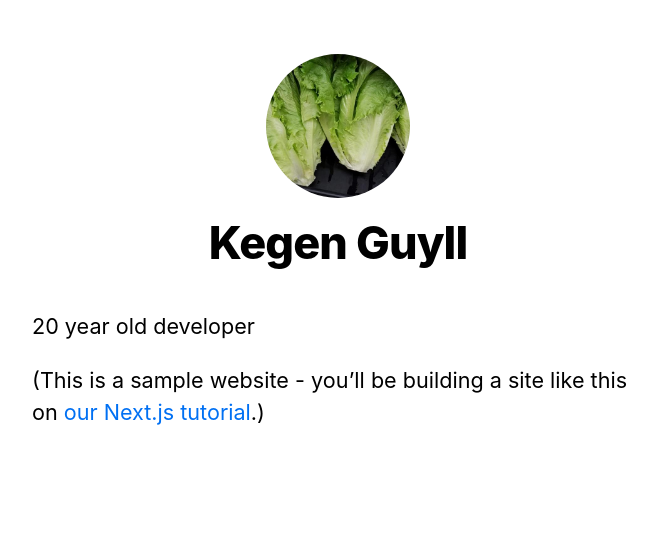
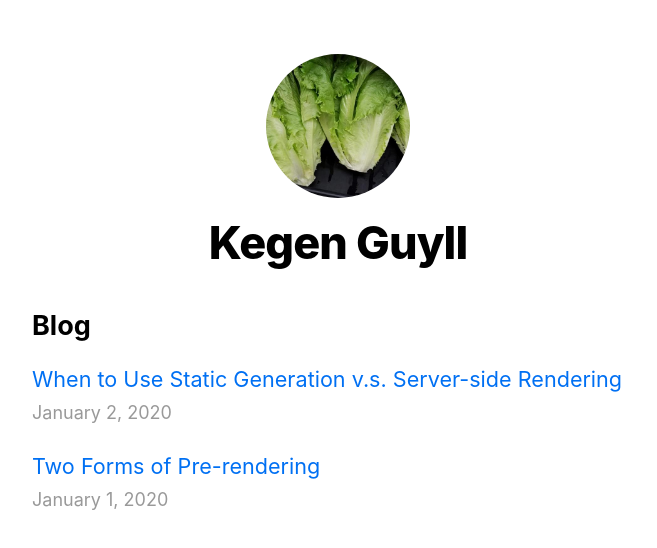
Before and after one commit to KegenGuyll/learnNextjs, a Next.js app: page / in a window 1280 px wide. Shown: the top 548 px of the page, without its empty margins (302-959 px from the left). Built offline with nearby package versions, Linux system fonts and the light colour scheme.

Commit message:
added more stuffs

```diff
--- /dev/null
+++ b/components/date.js
@@ -0,0 +1,6 @@
+import { parseISO, format } from 'date-fns';
+
+export default function Date({ dateString }) {
+  const date = parseISO(dateString);
+  return <time dateTime={dateString}>{format(date, 'LLLL d, yyyy')}</time>;
+}
--- /dev/null
+++ b/lib/posts.js
@@ -0,0 +1,83 @@
+import fs from 'fs';
+import path from 'path';
+import matter from 'gray-matter';
+import remark from 'remark';
+import html from 'remark-html';
+
+const postsDirectory = path.join(process.cwd(), 'posts');
+
+export function getSortedPostsData() {
+  // Get file names under /posts
+  const fileNames = fs.readdirSync(postsDirectory);
+  const allPostsData = fileNames.map((fileName) => {
+    // Remove ".md" from file name to get id
+    const id = fileName.replace(/\.md$/, '');
+
+    // Read markdown file as string
+    const fullPath = path.join(postsDirectory, fileName);
+    const fileContents = fs.readFileSync(fullPath, 'utf8');
+
+    // Use gray-matter to parse the post metadata section
+    const matterResult = matter(fileContents);
+
+    // Combine the data with the id
+    return {
+      id,
+      ...matterResult.data,
+    };
+  });
+  // Sort posts by date
+  return allPostsData.sort((a, b) => {
+    if (a.date < b.date) {
+      return 1;
+    } else {
+      return -1;
+    }
+  });
+}
+
+export function getAllPostIds() {
+  const fileNames = fs.readdirSync(postsDirectory);
+
+  // Returns an array that looks like this:
+  // [
+  //   {
+  //     params: {
+  //       id: 'ssg-ssr'
+  //     }
+  //   },
+  //   {
+  //     params: {
+  //       id: 'pre-rendering'
+  //     }
+  //   }
+  // ]
+  return fileNames.map((fileName) => {
+    return {
+      params: {
+        id: fileName.replace(/\.md$/, ''),
+      },
+    };
+  });
+}
+
+export async function getPostData(id) {
+  const fullPath = path.join(postsDirectory, `${id}.md`);
+  const fileContents = fs.readFileSync(fullPath, 'utf8');
+
+  // Use gray-matter to parse the post metadata section
+  const matterResult = matter(fileContents);
+
+  // Use remark to convert markdown into HTML string
+  const processedContent = await remark()
+    .use(html)
+    .process(matterResult.content);
+  const contentHtml = processedContent.toString();
+
+  // Combine the data with the id and contentHtml
+  return {
+    id,
+    contentHtml,
+    ...matterResult.data,
+  };
+}
--- a/package.json
+++ b/package.json
@@ -8,8 +8,12 @@
     "start": "next start"
   },
   "dependencies": {
+    "date-fns": "^2.14.0",
+    "gray-matter": "^4.0.2",
     "next": "9.3.5",
     "react": "16.13.1",
-    "react-dom": "16.13.1"
+    "react-dom": "16.13.1",
+    "remark": "^12.0.0",
+    "remark-html": "^11.0.2"
   }
 }
--- /dev/null
+++ b/pages/api/hello.js
@@ -0,0 +1,3 @@
+export default (req, res) => {
+  res.status(200).json({ text: 'Hello' });
+};
--- a/pages/index.js
+++ b/pages/index.js
@@ -1,19 +1,40 @@
 import Head from 'next/head';
+import { getSortedPostsData } from '../lib/posts';
 import Layout, { siteTitle } from '../components/layout';
 import utilStyles from '../styles/utils.module.css';
+import Link from 'next/link';
+import Date from '../components/date';
 
-export default function Home() {
+export async function getStaticProps() {
+  const allPostsData = getSortedPostsData();
+  return {
+    props: {
+      allPostsData,
+    },
+  };
+}
+
+export default function Home({ allPostsData }) {
   return (
     <Layout home>
       <Head>
         <title>{siteTitle}</title>
       </Head>
-      <section className={utilStyles.headingMd}>
-        <p>20 year old developer</p>
-        <p>
-          (This is a sample website - you’ll be building a site like this on{' '}
-          <a href='https://nextjs.org/learn'>our Next.js tutorial</a>.)
-        </p>
+      <section className={`${utilStyles.headingMd} ${utilStyles.padding1px}`}>
+        <h2 className={utilStyles.headingLg}>Blog</h2>
+        <ul className={utilStyles.list}>
+          {allPostsData.map(({ id, date, title }) => (
+            <li className={utilStyles.listItem} key={id}>
+              <Link href='/posts/[id]' as={`/posts/${id}`}>
+                <a>{title}</a>
+              </Link>
+              <br />
+              <small className={utilStyles.lightText}>
+                <Date dateString={date} />
+              </small>
+            </li>
+          ))}
+        </ul>
       </section>
     </Layout>
   );
--- /dev/null
+++ b/posts/pre-rendering.md
@@ -0,0 +1,11 @@
+---
+title: 'Two Forms of Pre-rendering'
+date: '2020-01-01'
+---
+
+Next.js has two forms of pre-rendering: **Static Generation** and **Server-side Rendering**. The difference is in **when** it generates the HTML for a page.
+
+- **Static Generation** is the pre-rendering method that generates the HTML at **build time**. The pre-rendered HTML is then _reused_ on each request.
+- **Server-side Rendering** is the pre-rendering method that generates the HTML on **each request**.
+
+Importantly, Next.js lets you **choose** which pre-rendering form to use for each page. You can create a "hybrid" Next.js app by using Static Generation for most pages and using Server-side Rendering for others.
--- /dev/null
+++ b/posts/ssg-ssr.md
@@ -0,0 +1,19 @@
+---
+title: 'When to Use Static Generation v.s. Server-side Rendering'
+date: '2020-01-02'
+---
+
+We recommend using **Static Generation** (with and without data) whenever possible because your page can be built once and served by CDN, which makes it much faster than having a server render the page on every request.
+
+You can use Static Generation for many types of pages, including:
+
+- Marketing pages
+- Blog posts
+- E-commerce product listings
+- Help and documentation
+
+You should ask yourself: "Can I pre-render this page **ahead** of a user's request?" If the answer is yes, then you should choose Static Generation.
+
+On the other hand, Static Generation is **not** a good idea if you cannot pre-render a page ahead of a user's request. Maybe your page shows frequently updated data, and the page content changes on every request.
+
+In that case, you can use **Server-Side Rendering**. It will be slower, but the pre-rendered page will always be up-to-date. Or you can skip pre-rendering and use client-side JavaScript to populate data.
```
Also changed, not shown: pages/posts/[id].js (added, +39 -0 lines), pages/posts/first-post.js (deleted, +0 -19 lines).
